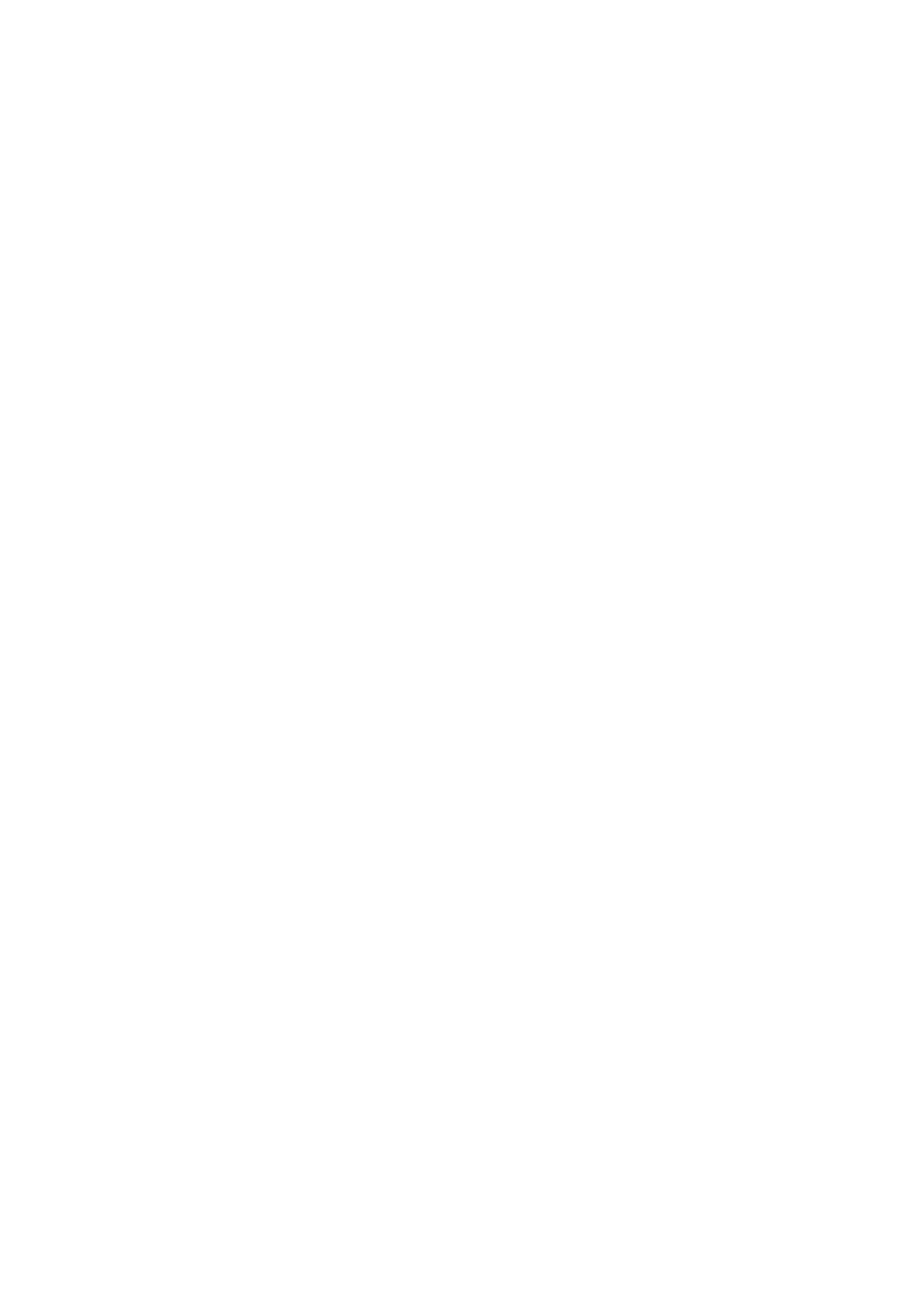
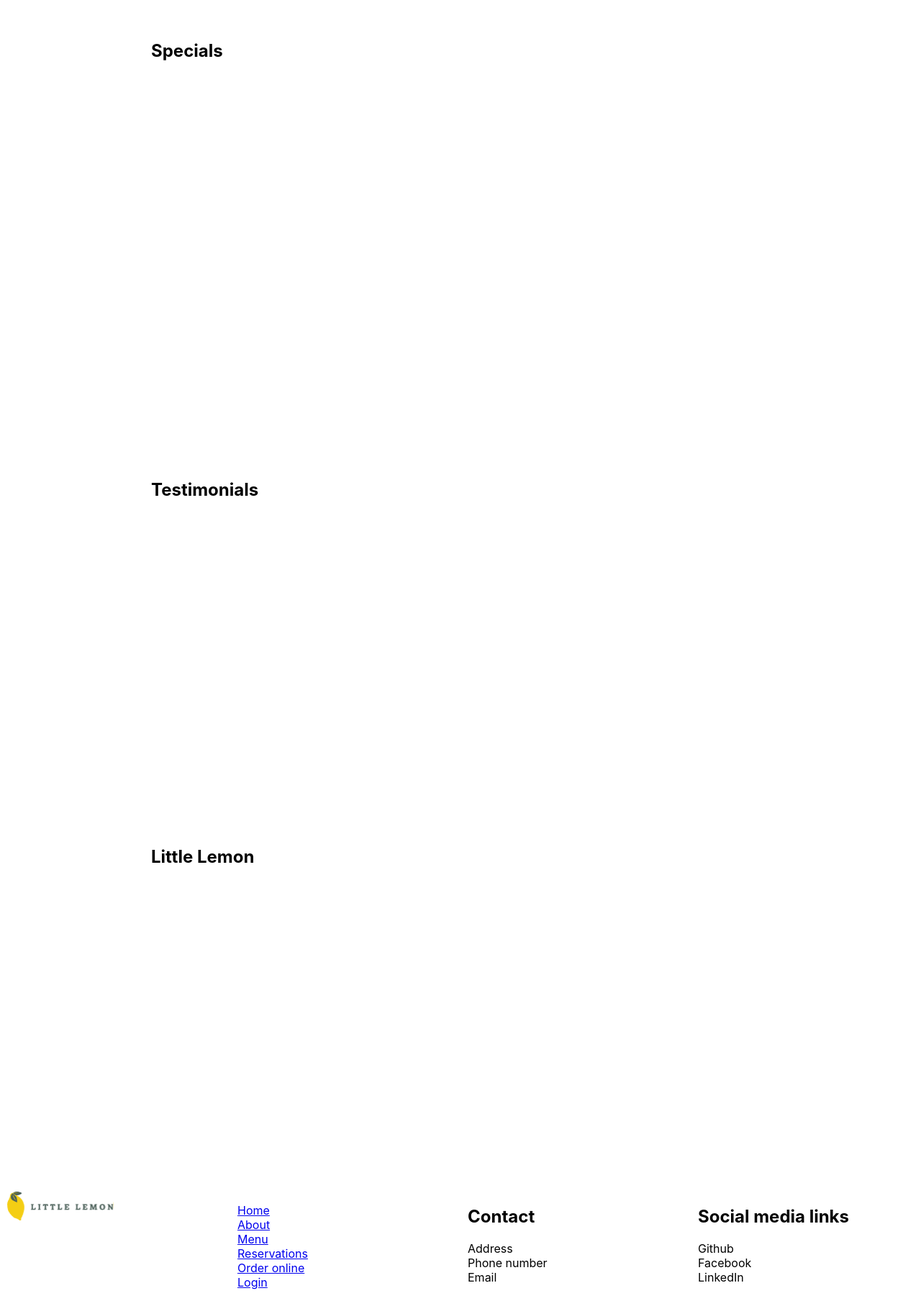
Before and after one commit to VitalyVorobyev/MetaUICapstone, a React (Create React App) app: page / in a window 1280 px wide. Shown: the part 426-2234 px from the top of the page at 72% size. Before the commit the page ends 800 px from the top, so only its background shows below. Built offline with nearby package versions, Linux system fonts and the light colour scheme.

Commit message:
main page css wip

```diff
--- a/src/App.css
+++ b/src/App.css
@@ -37,6 +37,8 @@
   }
 }
 
+/* Header */
+
 header {
   display: flex;
   justify-content: center;
@@ -51,12 +53,24 @@ header ul {
   gap: 20px;
 }
 
-nav a {
+header a {
   text-transform: uppercase;
   font-weight: bold;
   text-decoration: none;
   color: #333;
 }
+
+/* Main */
+main {
+  display: grid;
+  grid-template-columns: 1fr;
+  grid-template-rows: 400px 600px 500px 500px;
+  row-gap: 10px;
+  width: 860px;
+  margin: 0 auto;
+}
+
+/* Footer */
 
 footer {
   display: flex;
@@ -68,3 +82,8 @@ footer ul {
   list-style: none;
   padding: 0;
 }
+
+.footer-section {
+  /* width: minmax(300px, auto); */
+  min-width: 300px;
+}
--- /dev/null
+++ b/src/components/About.js
@@ -0,0 +1,10 @@
+
+const About = () => {
+    return (
+        <section class="testimonial-card">
+            <h1 class="section-header">Little Lemon</h1>
+        </section>
+    )
+};
+
+export default About;
--- a/src/components/Footer.js
+++ b/src/components/Footer.js
@@ -4,9 +4,13 @@ import Nav from "./Nav";
 const Footer = () => {
     return (
         <footer>
+            <section class="footer-section">
                 <img src={Logo} alt="Logo"/>
+            </section>
+            <section class="footer-section">
                 <Nav/>
-        <section>
+            </section>
+            <section class="footer-section">
                 <h2>Contact</h2>
                 <ul>
                     <li>Address</li>
@@ -14,7 +18,7 @@ const Footer = () => {
                     <li>Email</li>
                 </ul>
             </section>
-        <section>
+            <section class="footer-section">
                 <h2>Social media links</h2>
                 <ul>
                     <li>Github</li>
--- a/src/components/Hero.js
+++ b/src/components/Hero.js
@@ -1,13 +1,13 @@
 const Hero = () => {
     return (
-        <section class="Hero">
-            <div class="Hero-card">
-                <h1 class="Hero-title">Little Lemon</h1>
-                <h2 class="Hero-subtitle">Chicago</h2>
-                <div class="Hero-text"></div>
+        <section class="hero">
+            <div class="hero-card">
+                <h1 class="hero-title">Little Lemon</h1>
+                <h2 class="hero-subtitle">Chicago</h2>
+                <div class="hero-text"></div>
             </div>
-            <div class="Hero-img-container">
-                <img class="Hero-img" src="" alt="A restaurant dish"/>
+            <div class="hero-img-container">
+                <img class="hero-img" src="" alt="A restaurant dish"/>
             </div>
         </section>
     )
--- /dev/null
+++ b/src/components/Highlights.js
@@ -0,0 +1,10 @@
+
+const Highlights = () => {
+    return (
+        <section class="highlights">
+            <h1 class="section-header">Specials</h1>
+        </section>
+    )
+};
+
+export default Highlights;
--- a/src/components/Main.js
+++ b/src/components/Main.js
@@ -1,9 +1,15 @@
 import Hero from "./Hero";
+import Highlights from "./Highlights";
+import Testimonials from "./Testimonials";
+import About from "./About";
 
 const Main = () => {
     return (
         <main>
             <Hero/>
+            <Highlights/>
+            <Testimonials/>
+            <About/>
         </main>
     )
 }
--- /dev/null
+++ b/src/components/Testimonials.js
@@ -0,0 +1,10 @@
+
+const Testimonials = () => {
+    return (
+        <section class="testimonials">
+            <h1 class="section-header">Testimonials</h1>
+        </section>
+    )
+};
+
+export default Testimonials;
```
Also changed, not shown: src/components/TestimonialCard.js (added, +10 -0 lines). Lines whose indentation alone changed are shown as unchanged.
